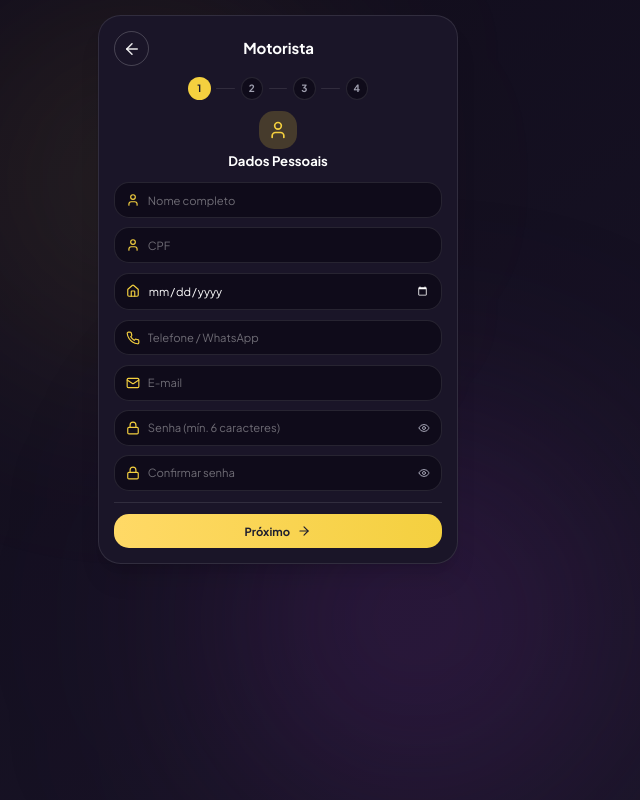
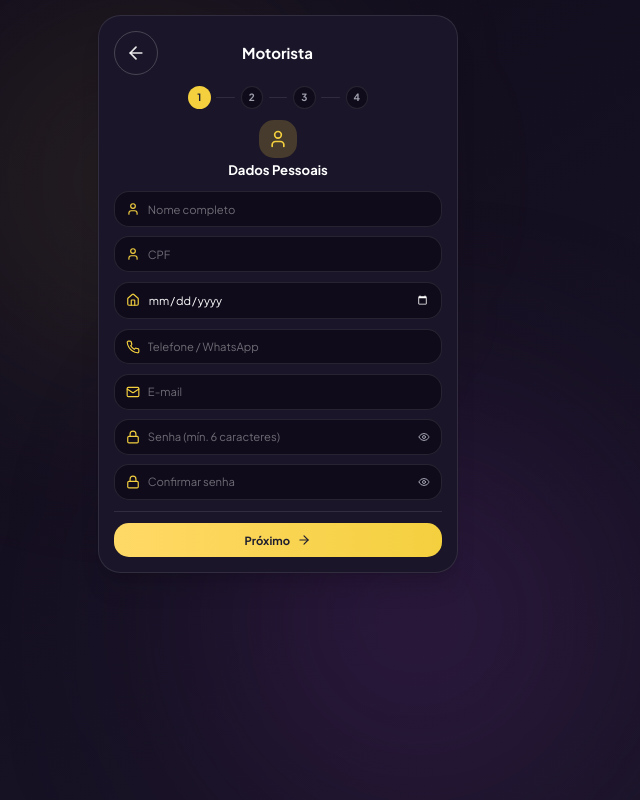
Before and after one commit to izakeobaleva/obaleva-app, a React (Vite) app: page /register-driver in a window 1280 px wide. Shown: the whole page, without its empty margins (362-1002 px from the left). Built offline with nearby package versions, Linux system fonts and the light colour scheme.

Commit message:
[dyad] wrote 4 file(s) + extra files edited outside of Dyad

```diff
--- a/src/pages/ForgotPassword.tsx
+++ b/src/pages/ForgotPassword.tsx
@@ -1,3 +1,5 @@
+"use client";
+
 import { useState } from 'react'
 import { useNavigate, Link } from 'react-router-dom'
 import { supabase } from '../lib/supabaseClient'
@@ -43,12 +45,13 @@ export default function ForgotPassword() {
         <div className="flex items-center mb-4">
           <button
             onClick={() => navigate('/login')}
-            className="btn-outline-dark p-2"
+            className="btn-outline-dark"
             aria-label="Voltar"
+            style={{ minWidth: 44, minHeight: 44, display: 'flex', alignItems: 'center', justifyContent: 'center', padding: '10px' }}
           >
             <ArrowLeft size={20} />
           </button>
-          <div className="flex-1 text-center -ml-10">
+          <div className="flex-1 text-center -ml-12">
             <h1 className="text-2xl font-bold text-white" style={{ fontFamily: "'Plus Jakarta Sans', sans-serif", letterSpacing: '-0.03em' }}>{sent ? 'E-mail enviado!' : 'Redefinir senha'}</h1>
           </div>
         </div>
--- a/src/pages/RegisterDriver.tsx
+++ b/src/pages/RegisterDriver.tsx
@@ -1,3 +1,5 @@
+"use client";
+
 import { useState } from 'react'
 import { useNavigate } from 'react-router-dom'
 import { supabase } from '../lib/supabaseClient'
@@ -478,10 +480,11 @@ export function RegisterDriver() {
         className="relative z-10 bg-[#1A1528] rounded-3xl border border-white/10 shadow-xl w-full max-w-sm mx-auto p-4"
       >
         <div className="flex items-center mb-3">
-          <button onClick={() => etapa > 1 ? setEtapa((etapa - 1) as Etapa) : navigate('/login')} className="btn-outline-dark p-2" type="button">
-            <ArrowLeft size={18} />
+          <button onClick={() => etapa > 1 ? setEtapa((etapa - 1) as Etapa) : navigate('/login')} className="btn-outline-dark" type="button"
+            style={{ minWidth: 44, minHeight: 44, display: 'flex', alignItems: 'center', justifyContent: 'center', padding: '10px' }}>
+            <ArrowLeft size={20} />
           </button>
-          <div className="flex-1 text-center -ml-9">
+          <div className="flex-1 text-center -ml-12">
             <h1 className="text-base font-bold text-white">Motorista</h1>
           </div>
         </div>
--- a/src/pages/RegisterPassenger.tsx
+++ b/src/pages/RegisterPassenger.tsx
@@ -1,3 +1,5 @@
+"use client";
+
 import { useState } from 'react'
 import { useNavigate } from 'react-router-dom'
 import { supabase } from '../lib/supabaseClient'
@@ -108,15 +110,16 @@ export function RegisterPassenger() {
         <div className="flex items-center mb-4">
           <motion.button
             onClick={() => navigate('/login')}
-            className="btn-outline-dark p-2"
+            className="btn-outline-dark"
             type="button"
             whileHover={{ scale: 1.1, backgroundColor: 'rgba(255,255,255,0.15)' }}
             whileTap={{ scale: 0.9, rotate: -5 }}
             transition={{ type: 'spring', stiffness: 400, damping: 10 }}
+            style={{ minWidth: 44, minHeight: 44, display: 'flex', alignItems: 'center', justifyContent: 'center', padding: '10px' }}
           >
-            <ArrowLeft size={20} />
+            <ArrowLeft size={22} />
           </motion.button>
-          <div className="flex-1 text-center -ml-10">
+          <div className="flex-1 text-center -ml-12">
             <h1 className="text-lg font-bold text-white">Cadastro</h1>
           </div>
         </div>
```
Also changed, not shown: .dyad/screenshot/44f699d451d43e591f0ef0b13fce57326ef198e0.png (added), .dyad/screenshot/7f863ea0dca16ff1cd372569a1b8025c3dbfe44c.png (deleted).
